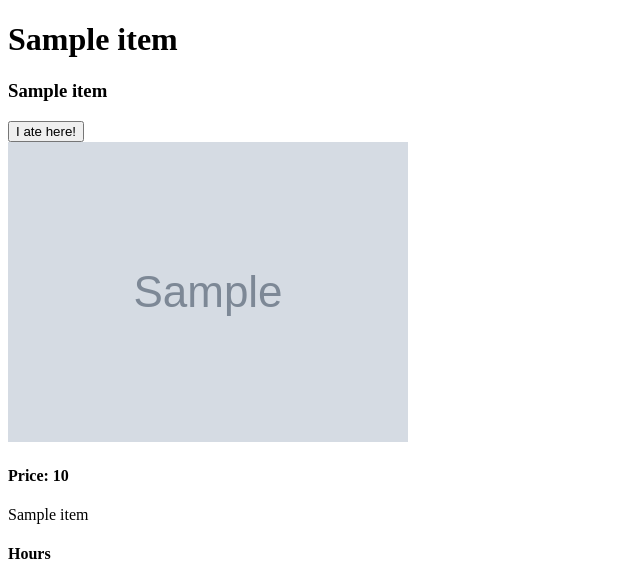
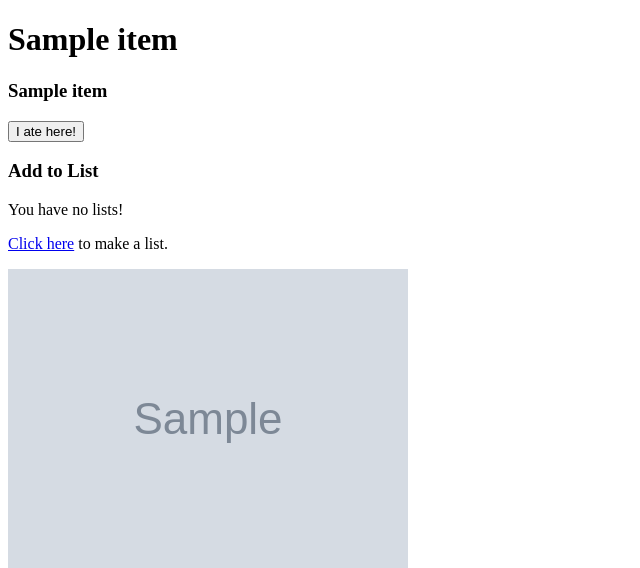
Before and after one commit to juliettetripier/Hackbright-Project, a Flask app: page /restaurant/1 in a window 1280 px wide. Shown: the top 568 px of the page, without its empty margins (0-640 px from the left). Run offline with Flask 3, Linux system fonts and the light colour scheme; tables that the repository leaves empty hold one stand-in row (values such as "Sample post"); grey boxes marked "Sample" are stand-in pictures; a database or web service that is not in the repository returns one stand-in record (values such as "Sample title"); data that the repository does not hold is empty.

Commit message:
Finished wishlists feature

```diff
--- a/crud.py
+++ b/crud.py
@@ -42,18 +42,19 @@ def add_visit(user_id, restaurant_id):
 # def add_tag()
 
 
-# def add_list_item()
-#     # query - get me all the lists from this person
-#     # have user pick lists to add to and submit form
-#     # this is how you get the list id
+def add_list_item(user_id, restaurant_id, list_id):
+    """Create and return an instance of a user adding a restaurant to a list."""
+
+    list_item = ListItem(user_id=user_id, restaurant_id=restaurant_id, list_id=list_id)
+
+    return list_item
+
 
 
 def add_achievement(user, achievement):
     """Add an achievement to a user."""
 
     user.achievements.append(achievement)
-    # no need to return anything
-    # remember to do a db.commit manually in server route
 
 
 def get_user_by_id(user_id):
@@ -76,7 +77,22 @@ def get_restaurant_by_yelp_id(yelp_id):
 
     return Restaurant.query.filter(yelp_id == Restaurant.yelp_id).first()
 
+def get_restaurant_by_internal_id(restaurant_id):
+    """Return a restaurant object with the given internal ID."""
+
+    return Restaurant.query.get(restaurant_id)
+
 def get_visit(user_id, restaurant_id):
     """Takes in a user id and restaurant id and returns the corresponding restaurant visit object."""
 
     return RestaurantVisit.query.filter_by(user_id=user_id, restaurant_id=restaurant_id).first()
+
+def get_list_by_list_id(list_id):
+    """Return a wishlist object with the given list id."""
+
+    return Wishlist.query.get(list_id)
+
+def get_list_items(list_id):
+    """Return all items in a wishlist with the specified list id."""
+
+    return ListItem.query.filter_by(list_id=list_id).all()
--- a/server.py
+++ b/server.py
@@ -179,13 +179,15 @@ def show_restaurant_page(id):
 
     # check if user has visited restaurant
     user_id = session.get('user')
+    user = crud.get_user_by_id(user_id)
     restaurant = crud.get_restaurant_by_yelp_id(data['id'])
     restaurant_id = restaurant.restaurant_id
     visit = crud.get_visit(user_id, restaurant_id)
 
     return render_template('restaurant-details.html',
                            data=data,
-                           visit=visit)
+                           visit=visit,
+                           user=user)
 
 
 @app.route('/addvisit', methods=['POST'])
@@ -259,6 +261,45 @@ def create_new_list():
     return redirect('/profile')
 
 
+@app.route('/list/<id>')
+def show_list(id):
+    """Show the contents of a user's list."""
+
+    user = crud.get_user_by_id(session.get('user'))
+    wishlist = crud.get_list_by_list_id(id)
+    list_items = crud.get_list_items(id)
+
+    restaurants = []
+    if list_items:
+        for item in list_items:
+            restaurant = crud.get_restaurant_by_internal_id(item.restaurant_id)
+            restaurants.append(restaurant)
+
+
+    return render_template('/list-details.html',
+                           user=user,
+                           list=wishlist,
+                           restaurants=restaurants)
+
+
+@app.route('/addtolist', methods=['POST'])
+def add_to_list():
+    """Add a restaurant to a user's list."""
+
+    user = crud.get_user_by_id(session.get('user'))
+    list_id = request.json.get('listid')
+    yelp_id = request.json.get('restaurantid')
+    restaurant = crud.get_restaurant_by_yelp_id(yelp_id)
+
+    new_list_item = crud.add_list_item(user.user_id, restaurant.restaurant_id, list_id)
+
+    db.session.add(new_list_item)
+    db.session.commit()
+
+    return jsonify({'code': 'Restaurant successfully added to list!'})
+
+
+
 
 
 if __name__ == "__main__":
--- a/static/js/restaurant.js
+++ b/static/js/restaurant.js
@@ -1,5 +1,7 @@
 const addVisitButton = document.querySelector('#visit-button');
 const removeVisitButton = document.querySelector('#unvisit-button');
+
+const addToListButton = document.querySelector('#add-to-list-button');
 
 function addVisit() {
 
@@ -45,5 +47,25 @@ function removeVisit() {
         })
 }
 
+function addToList() {
+    const formInputs = {
+        listid: document.querySelector('#which-list').value,
+        restaurantid: document.querySelector('#visit-button').value
+    };
+
+    fetch('/addtolist', {
+        method: 'POST',
+        body: JSON.stringify(formInputs),
+        headers: {
+          'Content-Type': 'application/json',
+        }
+    })
+        .then((response) => response.json())
+        .then((responsejson) => {
+            alert(responsejson['code']);
+        })
+}
+
 addVisitButton.addEventListener('click', addVisit);
 removeVisitButton.addEventListener('click', removeVisit);
+addToListButton.addEventListener('click', addToList);
--- a/templates/profile.html
+++ b/templates/profile.html
@@ -27,11 +27,11 @@
 
 <div id="lists">
     <h3>{{ user.username }}'s lists</h3>
-    <a href="/newlist">Create a list!</a>
+    <a href="/newlist">Create a new list!</a>
     <ul>
         {% if user.lists %}
             {% for list in user.lists %}
-                <li>{{ list.name }}</li>
+                <li><a href="/list/{{ list.list_id }}">{{ list.name }}</a></li>
             {% endfor %}
         {% else %}
             {{ user.username }} hasn't made any lists yet.
--- a/templates/restaurant-details.html
+++ b/templates/restaurant-details.html
@@ -11,6 +11,7 @@
     {% endfor %}
 </h3>
 
+<div id="visit-div">
 {% if visit %}
     <button type="button" id="visit-button" name="visit-button" value="{{ data['id'] }}" style="display: none">I ate here!</button>
     <button type="button" id="unvisit-button" name="unvisit-button" value="{{ data['id'] }}">Click here to unvisit</button>
@@ -18,6 +19,22 @@
     <button type="button" id="visit-button" name="visit-button" value="{{ data['id'] }}">I ate here!</button>
     <button type="button" id="unvisit-button" name="unvisit-button" value="{{ data['id'] }}" style="display: none">Click here to unvisit</button>
 {% endif %}
+</div>
+
+<div id="list-div">
+    <h3>Add to List</h3>
+    {% if user.lists %}
+        <select name="list-dropdown" id="which-list">
+            {% for list in user.lists %}
+                <option value="{{ list.list_id }}">{{ list.name }}</option>
+            {% endfor %}
+        </select>
+        <button type="button" id="add-to-list-button">Add</button>
+    {% else %}
+        <p>You have no lists!</p>
+        <p><a href="/newlist">Click here</a> to make a list.</p>
+    {% endif %}
+</div>
 
 <div id="yelp-image">
     <img src="{{ data['image_url'] }}">
```
Also changed, not shown: templates/list-details.html (added, +21 -0 lines).
